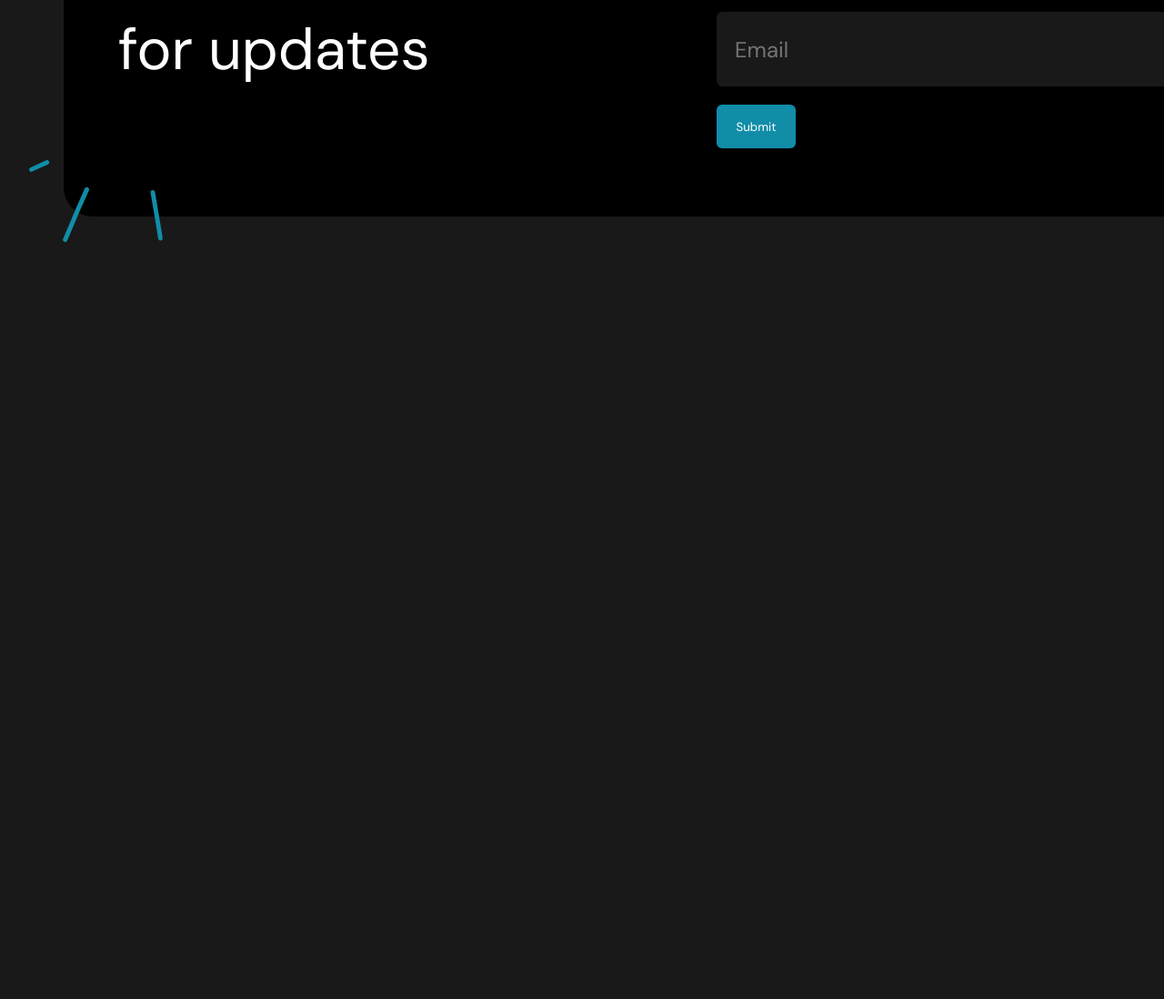
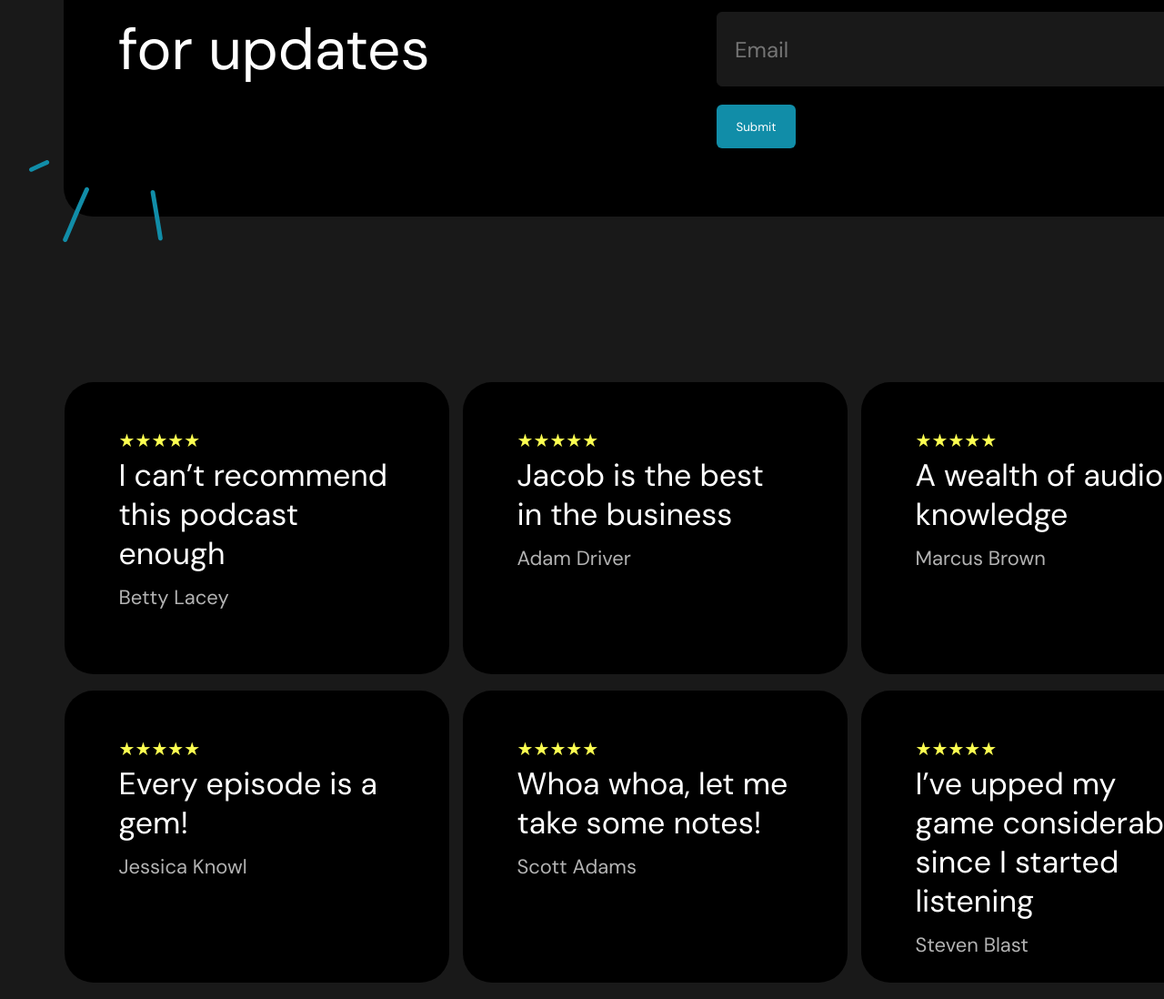
Before and after one commit to UlanovychM/Castaway, a website: page src/index.html in a window 1280 px wide. Shown: the part 4319-5417 px from the top of the page at 91% size. Before the commit the page ends 4591 px from the top, so only its background shows below. Drawn offline with Linux system fonts and the light colour scheme.

Commit message:
create reviews/ add style for reviews.scss

```diff
--- a/src/index.html
+++ b/src/index.html
@@ -139,7 +139,80 @@
 				</div>
 			</div>
 		</div>
-		<div class="reviews"></div>
+		<div class="reviews">
+			<div class="container">
+				<div class="reviews__items">
+					<div class="reviews__item reviews__item_change">
+						<div class="reviews__rating">
+							<span class="active"></span>
+							<span class="active"></span>
+							<span class="active"></span>
+							<span class="active"></span>
+							<span class="active"></span>
+						</div>
+						<div class="title">I can’t recommend this podcast enough</div>
+						<div class="text">Betty Lacey</div>
+					</div>
+					<div class="reviews__item">
+						<div class="reviews__rating">
+							<span class="active"></span>
+							<span class="active"></span>
+							<span class="active"></span>
+							<span class="active"></span>
+							<span class="active"></span>
+						</div>
+						<div class="title">Jacob is the best in the business</div>
+						<div class="text">Adam Driver</div>
+					</div>
+					<div class="reviews__item">
+						<div class="reviews__rating">
+							<span class="active"></span>
+							<span class="active"></span>
+							<span class="active"></span>
+							<span class="active"></span>
+							<span class="active"></span>
+						</div>
+						<div class="title">A wealth of audio knowledge</div>
+						<div class="text">Marcus Brown</div>
+					</div>
+					<div class="reviews__item reviews__item_change">
+						<div class="reviews__rating">
+							<span class="active"></span>
+							<span class="active"></span>
+							<span class="active"></span>
+							<span class="active"></span>
+							<span class="active"></span>
+						</div>
+						<div class="title">Every episode is a gem!</div>
+						<div class="text">Jessica Knowl</div>
+					</div>
+					<div class="reviews__item">
+						<div class="reviews__rating">
+							<span class="active"></span>
+							<span class="active"></span>
+							<span class="active"></span>
+							<span class="active"></span>
+							<span class="active"></span>
+						</div>
+						<div class="title">Whoa whoa, let me take some notes!</div>
+						<div class="text">Scott Adams</div>
+					</div>
+					<div class="reviews__item">
+						<div class="reviews__rating">
+							<span class="active"></span>
+							<span class="active"></span>
+							<span class="active"></span>
+							<span class="active"></span>
+							<span class="active"></span>
+						</div>
+						<div class="title">
+							I’ve upped my game considerably since I started listening
+						</div>
+						<div class="text">Steven Blast</div>
+					</div>
+				</div>
+			</div>
+		</div>
 		<footer class="footer"></footer>
 	</body>
 </html>
--- a/src/sass/blocks/_episodes.scss
+++ b/src/sass/blocks/_episodes.scss
@@ -40,10 +40,12 @@
 	}
 
 	.title {
+		height: 141px;
 		margin: 18px 0 0 13px;
 		width: 700px;
 	}
 	.text {
+
 		margin: 28px 0 0 13px;
 		width: 757px;
 	}
--- a/src/sass/blocks/_reviews.scss
+++ b/src/sass/blocks/_reviews.scss
@@ -0,0 +1,49 @@
+.reviews {
+	.reviews__rating {
+		display: inline-block;
+		font-size: 0;
+	}
+	.reviews__rating span {
+		padding: 0;
+		font-size: 20px;
+		line-height: 1;
+		color: lightgrey;
+	}
+	.reviews__rating > span:before {
+		content: '★';
+	}
+	.reviews__rating > span.active {
+		color: #fcff51;
+	}
+
+	.text {
+		margin-top: 10px;
+	}
+
+	.title {
+		margin-top: 5px;
+		font-style: normal;
+		font-weight: 400;
+		font-size: 34px;
+		line-height: 43px;
+	}
+	&__items {
+		margin-top: 182px;
+		display: flex;
+		justify-content: center;
+		align-items: center;
+		flex-wrap: wrap;
+		width: 1300px;
+	}
+	&__item {
+		margin: 0 0 18px 15px;
+		background-color: #000000;
+		height: 321px;
+		width: 423px;
+		border-radius: 32px;
+		padding: 54px 60px 51px 60px;
+		&_change {
+			margin: 0 0 18px 0;
+		}
+	}
+}
--- a/src/sass/blocks/_text.scss
+++ b/src/sass/blocks/_text.scss
@@ -1,5 +1,4 @@
 .title {
-	height: 141px;
 	font-style: normal;
 	font-weight: 400;
 	font-size: 64px;
@@ -29,6 +28,7 @@
 }
 
 .text {
+	margin-top: 18px;
 	font-style: normal;
 	font-weight: 400;
 	font-size: 22px;
```
Also changed, not shown: src/css/style.min.css, src/icons/star.svg (added).
